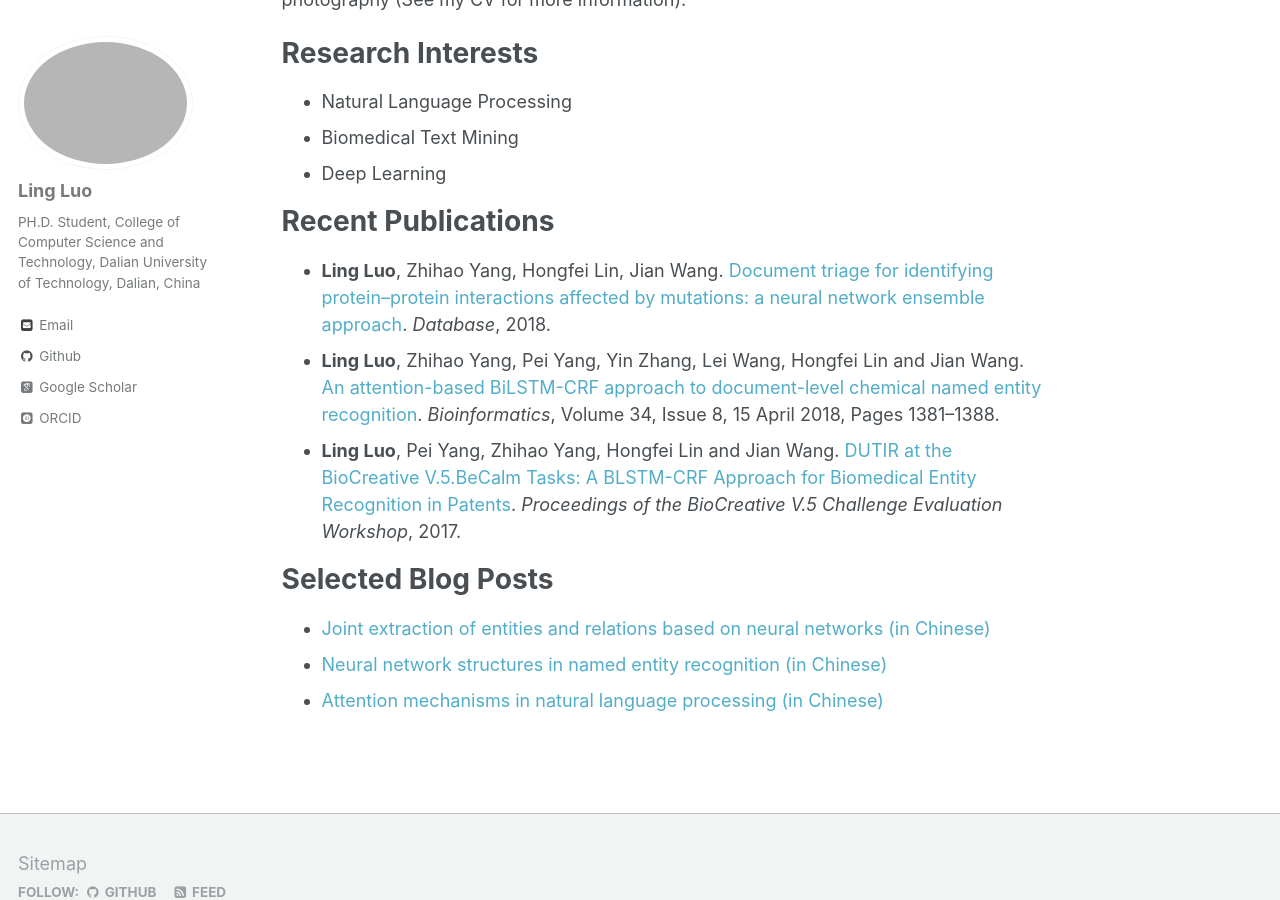
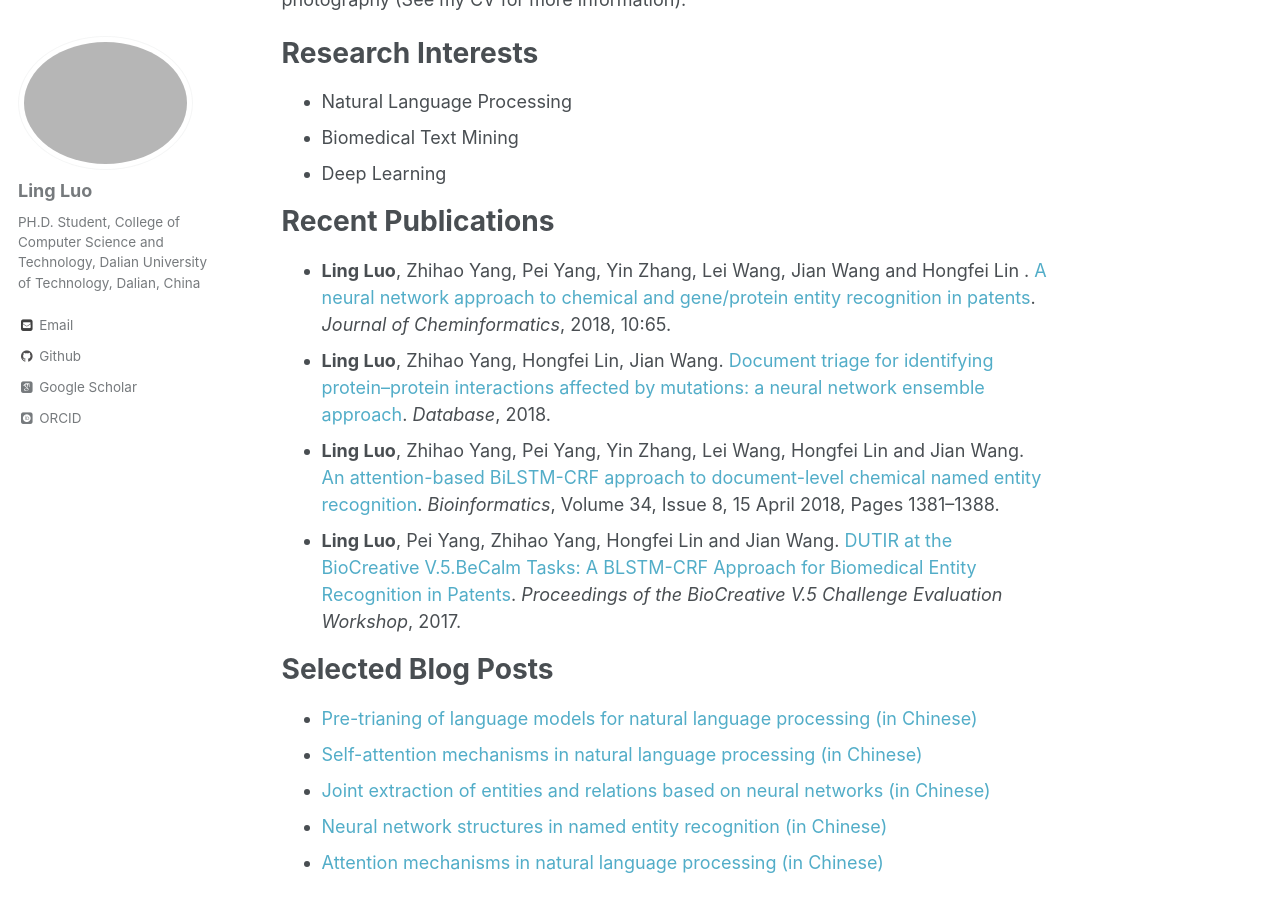
Before and after one commit to lingluodlut/lingluodlut.github.io, a Jekyll site: the page built from _pages/about.md, in a window 1280 px wide and 900 px high, scrolled down 309 px. Built offline with Jekyll 4.4.1, drawn with Linux system fonts in a browser that asks for light colours; some web fonts are replaced.

Commit message:
Update _pages/about.md

```diff
--- a/_pages/about.md
+++ b/_pages/about.md
@@ -22,6 +22,7 @@ Research Interests
 Recent Publications
 =====
 
+- **Ling Luo**, Zhihao Yang, Pei Yang, Yin Zhang, Lei Wang, Jian Wang and Hongfei Lin . [A neural network approach to chemical and gene/protein entity recognition in patents](https://jcheminf.biomedcentral.com/articles/10.1186/s13321-018-0318-3). *Journal of Cheminformatics*, 2018, 10:65.
 - **Ling Luo**, Zhihao Yang, Hongfei Lin, Jian Wang. [Document triage for identifying protein–protein interactions affected by mutations: a neural network ensemble approach](https://academic.oup.com/database/article/doi/10.1093/database/bay097/5103353). *Database*, 2018.
 - **Ling Luo**, Zhihao Yang, Pei Yang, Yin Zhang, Lei Wang, Hongfei Lin and Jian Wang. [An attention-based BiLSTM-CRF approach to document-level chemical named entity recognition](https://academic.oup.com/bioinformatics/advance-article-abstract/doi/10.1093/bioinformatics/btx761/4657076?redirectedFrom=PDF). *Bioinformatics*, Volume 34, Issue 8, 15 April 2018, Pages 1381–1388.
 - **Ling Luo**, Pei Yang, Zhihao Yang, Hongfei Lin and Jian Wang. [DUTIR at the BioCreative V.5.BeCalm Tasks: A BLSTM-CRF Approach for Biomedical Entity Recognition in Patents](http://www.biocreative.org/media/store/files/2017/BioCreative_V5_paper4.pdf). *Proceedings of the BioCreative V.5 Challenge Evaluation Workshop*, 2017.
@@ -29,6 +30,8 @@ Recent Publications
 Selected Blog Posts
 =====
 
+- [Pre-trianing of language models for natural language processing (in Chinese)](https://www.cnblogs.com/robert-dlut/p/9824346.html)
+- [Self-attention mechanisms in natural language processing (in Chinese)](https://www.cnblogs.com/robert-dlut/p/8638283.html)
 - [Joint extraction of entities and relations based on neural networks (in Chinese)](http://www.cnblogs.com/robert-dlut/p/7710735.html)
 - [Neural network structures in named entity recognition (in Chinese)](http://www.cnblogs.com/robert-dlut/)
 - [Attention mechanisms in natural language processing (in Chinese)](http://www.cnblogs.com/robert-dlut/p/5952032.html)
```
Also changed, not shown: other parts of _pages/about.md (+1 -1 lines).
